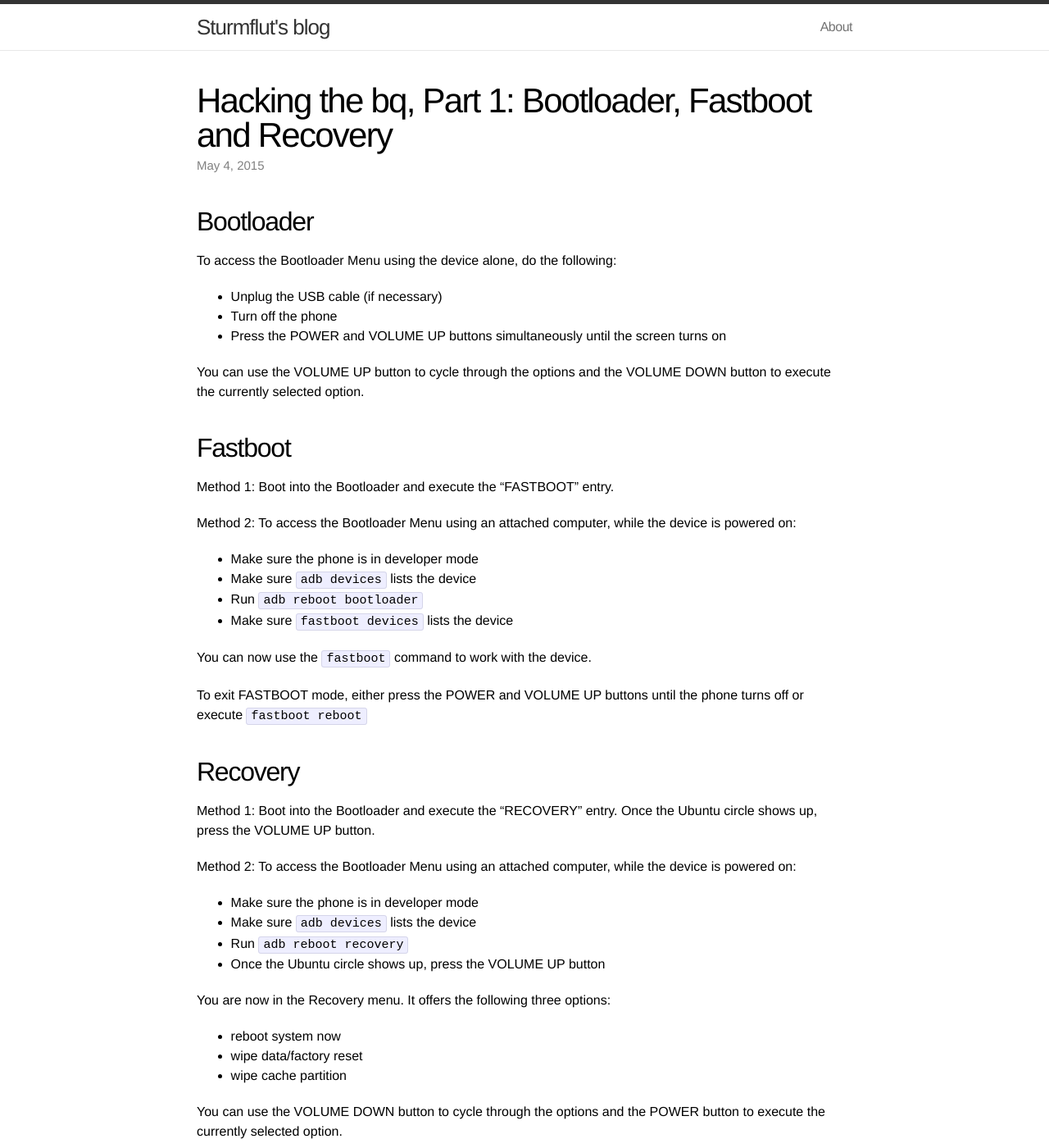
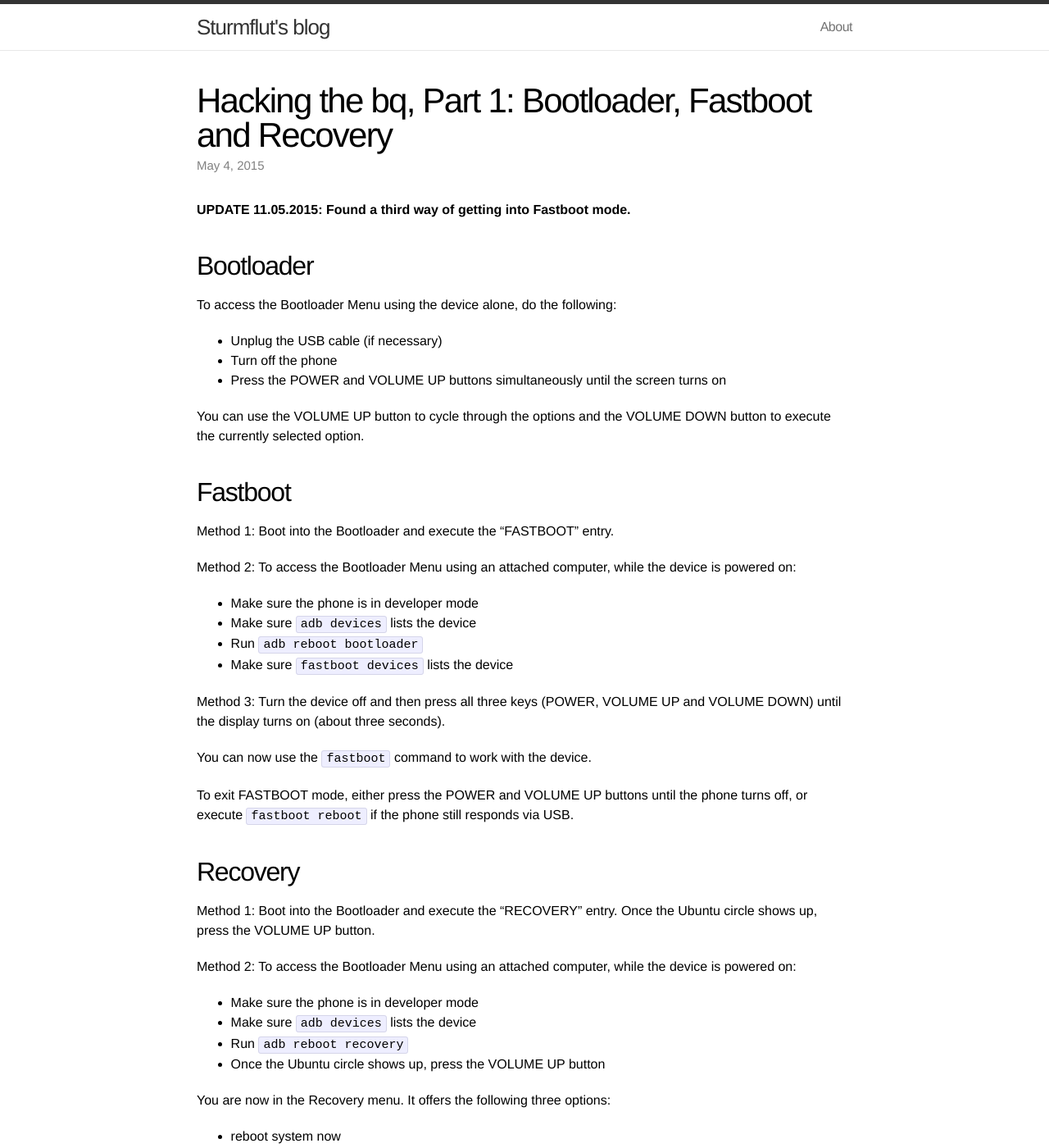
Before and after one commit to Sturmflut/sturmflut.github.io, a Jekyll site: the page built from _posts/2015-05-04-hacking-the-bq-part-1-bootloader-fastboot-recovery.markdown, in a window 1280 px wide and 1400 px high. Shown: the whole window at 82% size. Built offline with Jekyll 4.4.1, drawn with Linux system fonts in a browser that asks for light colours.

Commit message:
Found a third way of accessing Fastbot mode

```diff
--- a/_posts/2015-05-04-hacking-the-bq-part-1-bootloader-fastboot-recovery.markdown
+++ b/_posts/2015-05-04-hacking-the-bq-part-1-bootloader-fastboot-recovery.markdown
@@ -4,6 +4,9 @@ title:  "Hacking the bq, Part 1: Bootloader, Fastboot and Recovery"
 date:   2015-05-04 21:00:00
 categories: Ubuntu bq
 ---
+
+**UPDATE 11.05.2015: Found a third way of getting into Fastboot mode.**
+
 
 ## Bootloader
 
@@ -27,9 +30,11 @@ Method 2: To access the Bootloader Menu using an attached computer, while the de
 * Run `adb reboot bootloader`
 * Make sure `fastboot devices` lists the device
 
+Method 3: Turn the device off and then press all three keys (POWER, VOLUME UP and VOLUME DOWN) until the display turns on (about three seconds).
+
 You can now use the `fastboot` command to work with the device.
 
-To exit FASTBOOT mode, either press the POWER and VOLUME UP buttons until the phone turns off or execute `fastboot reboot`
+To exit FASTBOOT mode, either press the POWER and VOLUME UP buttons until the phone turns off, or execute `fastboot reboot` if the phone still responds via USB.
 
 
 ## Recovery
```
